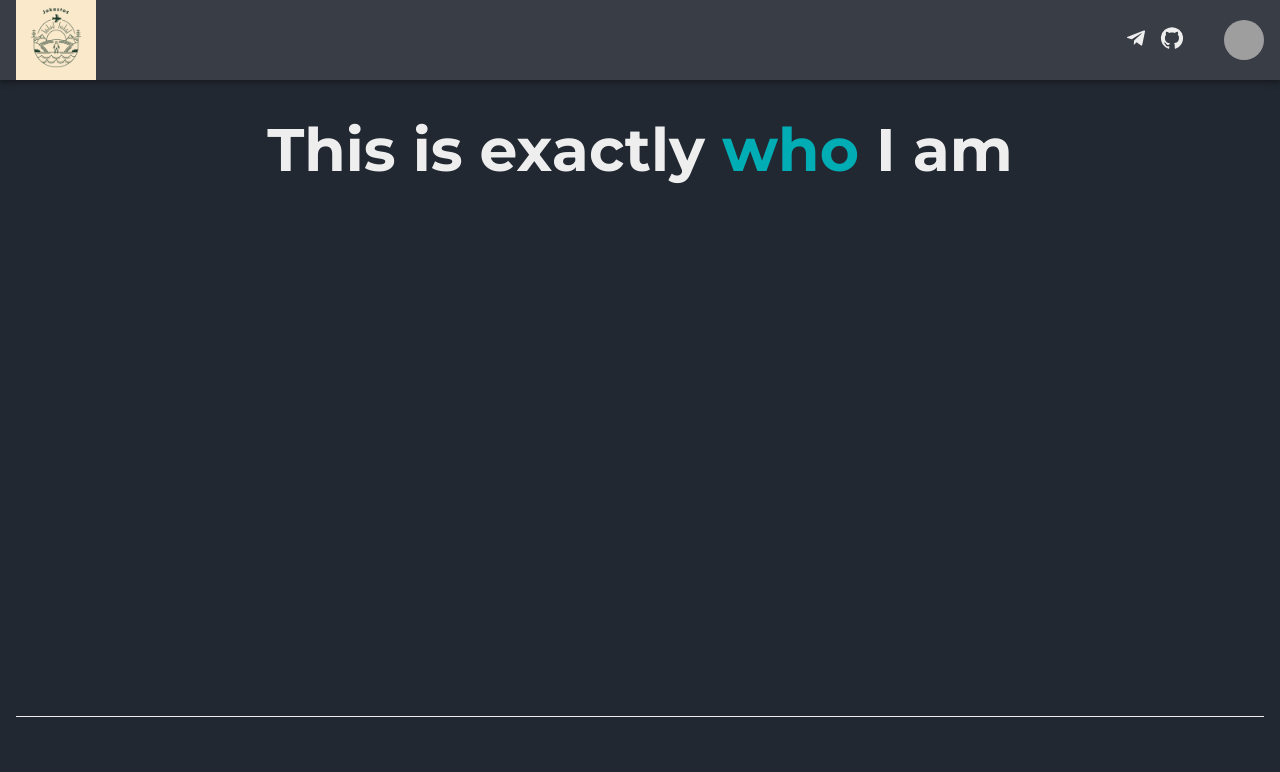
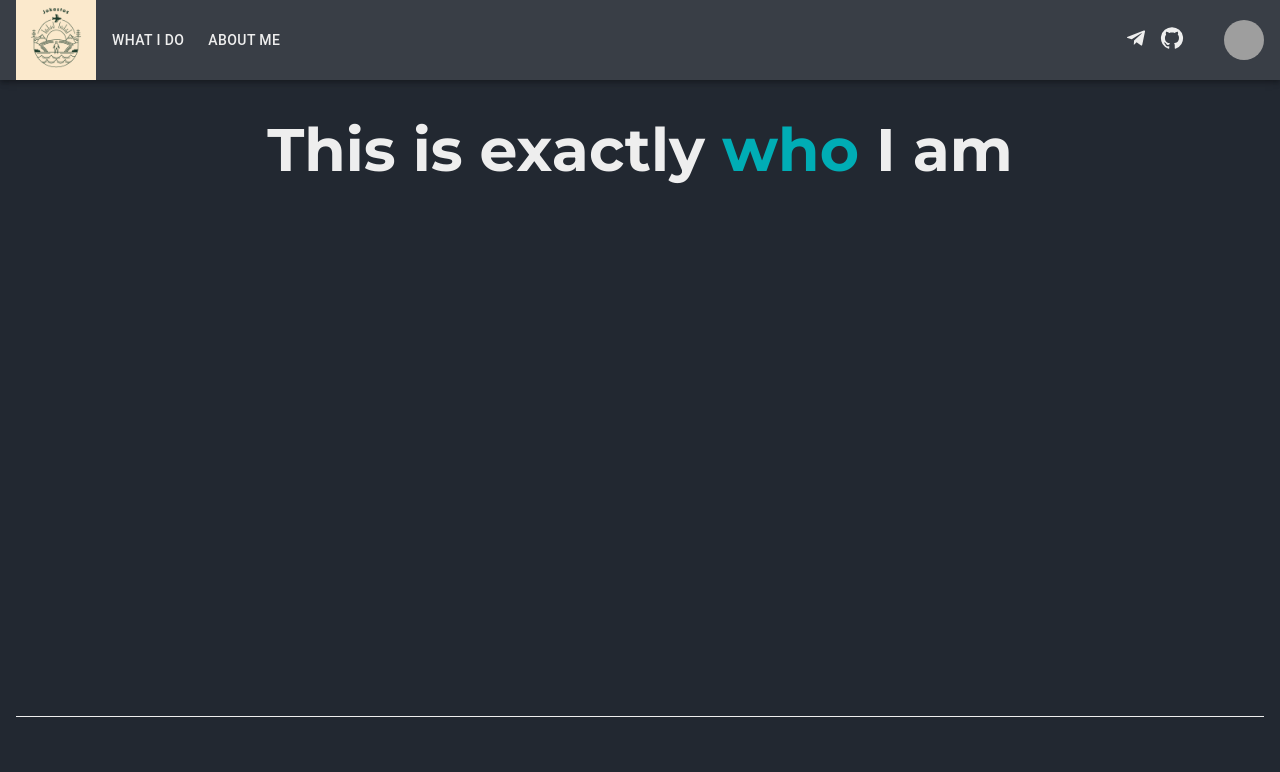
Before and after one commit to podpison/jokastos, a Next.js app: page /aboutMe in a window 1280 px wide. Shown: the top 772 px of the page. Built offline with nearby package versions, Linux system fonts and the light colour scheme; grey boxes are pictures that could not be loaded.

Commit message:
nav ui bug fix

```diff
--- a/ui/header/nav/index.tsx
+++ b/ui/header/nav/index.tsx
@@ -10,8 +10,8 @@ type Props = {
 const Nav: FC<Props> = ({ pages, className }) => {
   let Items = pages.map((p, index) => <Item page={p} key={index} />);
 
-  return <nav className={cn('', className)}>
-    <ul className='justify-center flex-grow gap-x-2 md:flex'>
+  return <nav>
+    <ul className={cn('justify-center flex-grow gap-x-2 md:flex', className)}>
       {Items}
     </ul>
   </nav>
```
